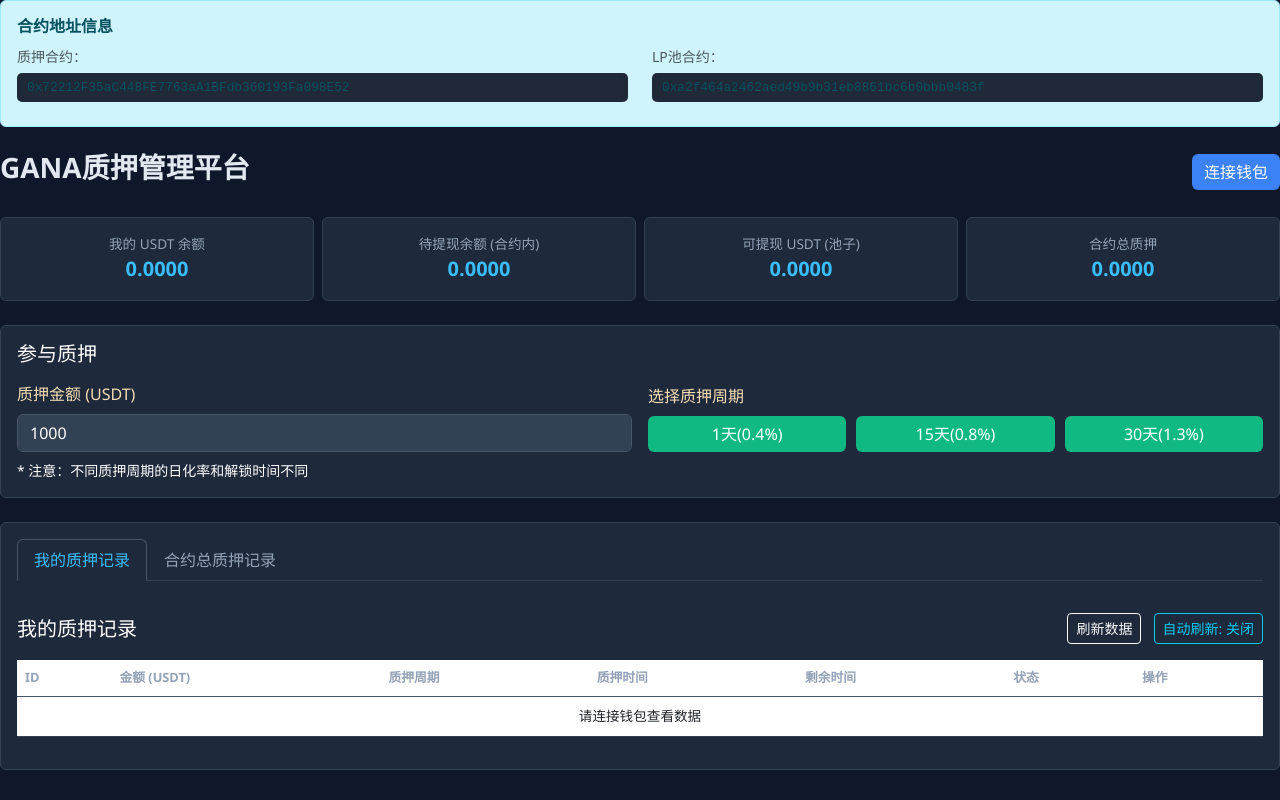
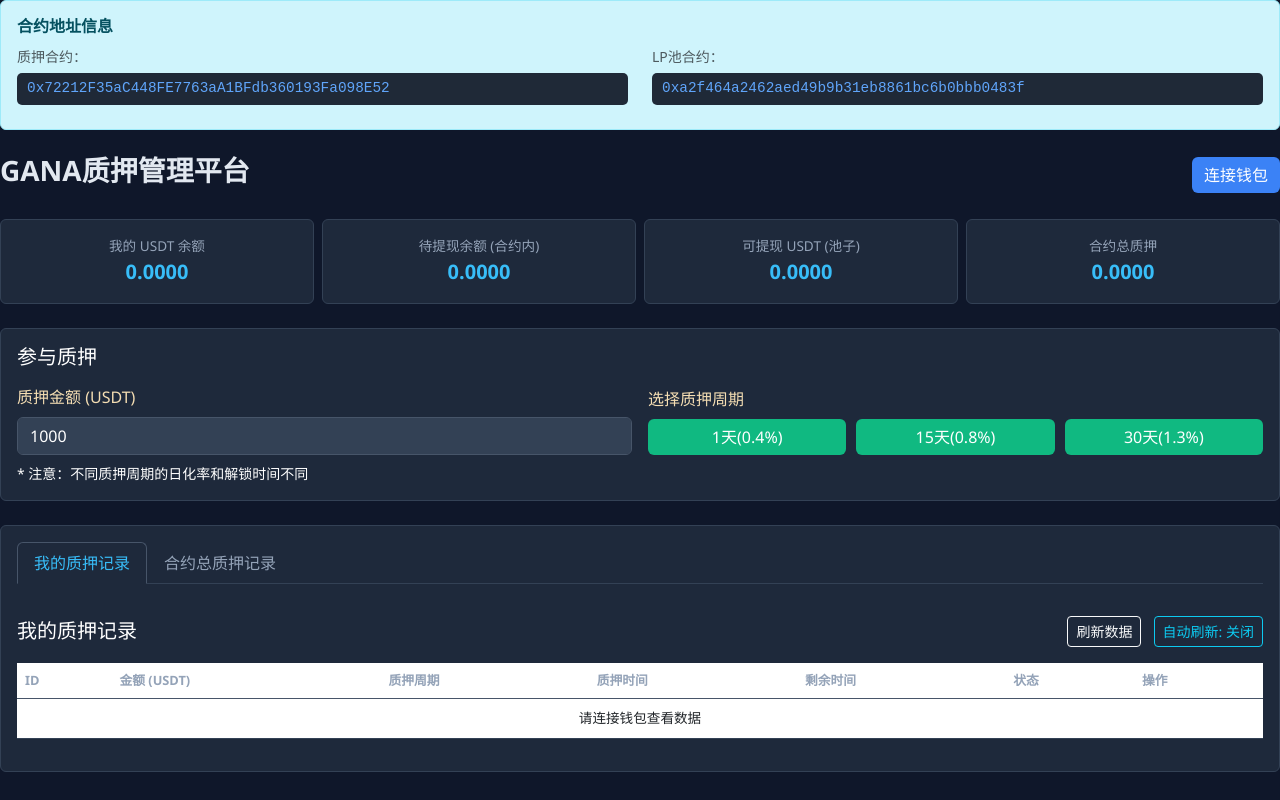
Before and after one commit to hcm999/GANA, a website: page index.html in a window 1280 px wide. Drawn offline with nearby package versions, Linux system fonts and the light colour scheme.

Commit message:
Update index.html

```diff
--- a/index.html
+++ b/index.html
@@ -95,13 +95,15 @@
         }
         .total-stats-card { border-left: 4px solid #3b82f6; }
         .contract-address {
-            font-family: 'Courier New', monospace;
-            font-size: 0.8rem;
-            word-break: break-all;
-            background-color: #1f2937;
-            padding: 5px 10px;
-            border-radius: 5px;
-            margin: 5px 0;
+            font-family: 'Courier New', monospace; /* 设置字体为等宽字体 */
+            font-size: 0.9rem; /* 字体大小：0.8rem（约12.8px） */
+            font-weight: 500; /* 加粗 */
+            color: #60a5fa; /* 亮蓝色文字 */
+            word-break: break-all; /* 长地址自动换行 */
+            background-color: #1f2937; /* 背景颜色：深灰色 */
+            padding: 5px 10px; /* 内边距 */
+            border-radius: 5px; /* 圆角 */
+            margin: 5px 0; /* 外边距 */
         }
     </style>
 </head>
```
